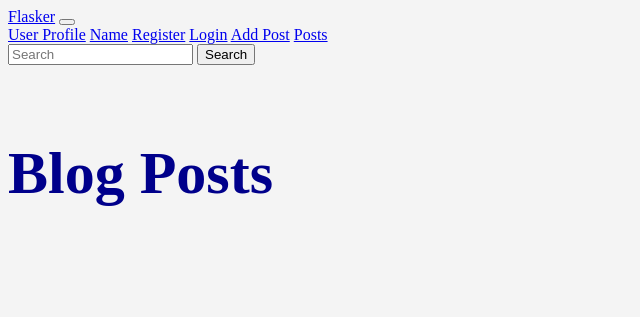
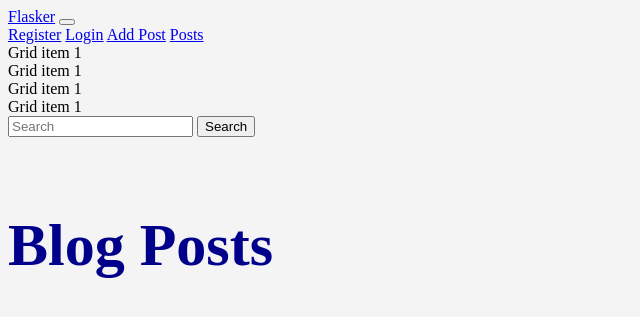
Before and after one commit to bricheek/flasker, a Flask app: page /posts in a window 1280 px wide. Shown: the top 317 px of the page, without its empty margins (0-640 px from the left). Run offline with Flask 3, Linux system fonts and the light colour scheme; data that the repository does not hold is empty; parts of the project's set-up code (start-up, migrations or seed data) failed here and were passed over; some libraries are stand-ins or nearby versions.

Commit message:
cleaned up navbar and old pages

```diff
--- a/app.py
+++ b/app.py
@@ -184,14 +184,7 @@
 #create a route decorator
 @app.route('/')
 def index():
-    first_name = "John"
-    stuff = "This is bold text."
-    favorite_pizza = ["Pepperoni", "Cheese", "Mushroom", 41]
-    return render_template("index.html",
-    given_name = first_name,
-    stuff=stuff,
-    favorite_pizza=favorite_pizza
-    )
+    return redirect("/login",)
 
 #delete user class
 @app.route('/delete/<int:id>')
@@ -215,9 +208,9 @@
         flash("You do not have permission to delete that user")
         return redirect(url_for('dashboard'))
 
-@app.route('/user/<name>')
-def user(name):
-    return render_template("user.html", user_name=name)
+# @app.route('/user/<name>')
+# def user(name):
+#     return render_template("user.html", user_name=name)
 
 #individual post page
 @app.route('/posts/<int:id>')
@@ -381,15 +374,15 @@
     return render_template("500.html"), 500
 
 #Create name page
-@app.route('/name', methods=['GET', 'POST'])
-def name():
-    name = None
-    form = NamerForm()
-    if form.validate_on_submit():
-        name=form.name.data
-        form.name.data = ''
-        flash("Form Submitted Successfully")
-    return render_template("name.html", name=name, form=form)
+# @app.route('/name', methods=['GET', 'POST'])
+# def name():
+#     name = None
+#     form = NamerForm()
+#     if form.validate_on_submit():
+#         name=form.name.data
+#         form.name.data = ''
+#         flash("Form Submitted Successfully")
+#     return render_template("name.html", name=name, form=form)
 
 #Create password test page
 @app.route('/test_pw', methods=['GET', 'POST'])
--- a/templates/navbar.html
+++ b/templates/navbar.html
@@ -6,8 +6,6 @@
       </button>
       <div class="collapse navbar-collapse" id="navbarNavAltMarkup">
         <div class="navbar-nav">
-          <a class="nav-link" href="{{ url_for('user', name='John')}}">User Profile</a>
-          <a class="nav-link" href="{{ url_for('name') }}">Name</a>
           {% if current_user.is_authenticated %}
           <a class="nav-link" href="{{ url_for('logout') }}">Logout</a>
           <a class="nav-link" href="{{ url_for('dashboard') }}">Dashboard</a>
@@ -20,9 +18,13 @@
           {% endif %}
           <a class="nav-link" href="{{ url_for('add_post') }}">Add Post</a>
           <a class="nav-link" href="{{ url_for('posts') }}">Posts</a>
+          <div class="p-2 bg-dark">Grid item 1</div>
+          <div class="p-2 bg-dark">Grid item 1</div>
+          <div class="p-2 bg-dark">Grid item 1</div>
+          <div class="p-2 bg-dark">Grid item 1</div>
           <form method="POST" action="{{ url_for('search') }}" class="d-flex" role="search">
             {{ form.csrf_token }}
-            <input class="form-control me-2" type="search" placeholder="Search" aria-label="Search" name = "searched" >
+            <input class="form-control me-2 type="search" placeholder="Search" aria-label="Search" name = "searched" >
             <button class="btn btn-outline-success" type="submit">Search</button>
           </form>
 
```
Also changed, not shown: templates/index.html (+19 -9 lines), templates/name.html (deleted, +0 -37 lines), templates/user.html (deleted, +0 -8 lines).
